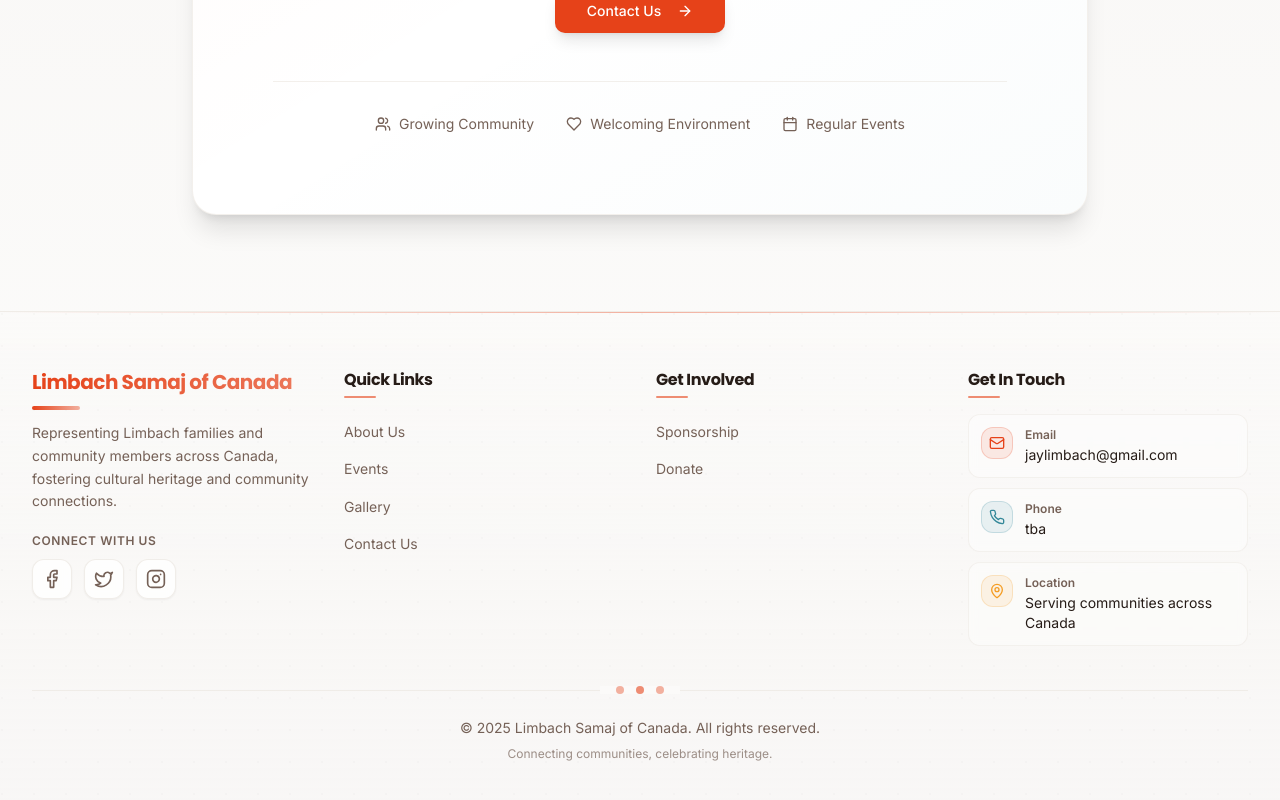
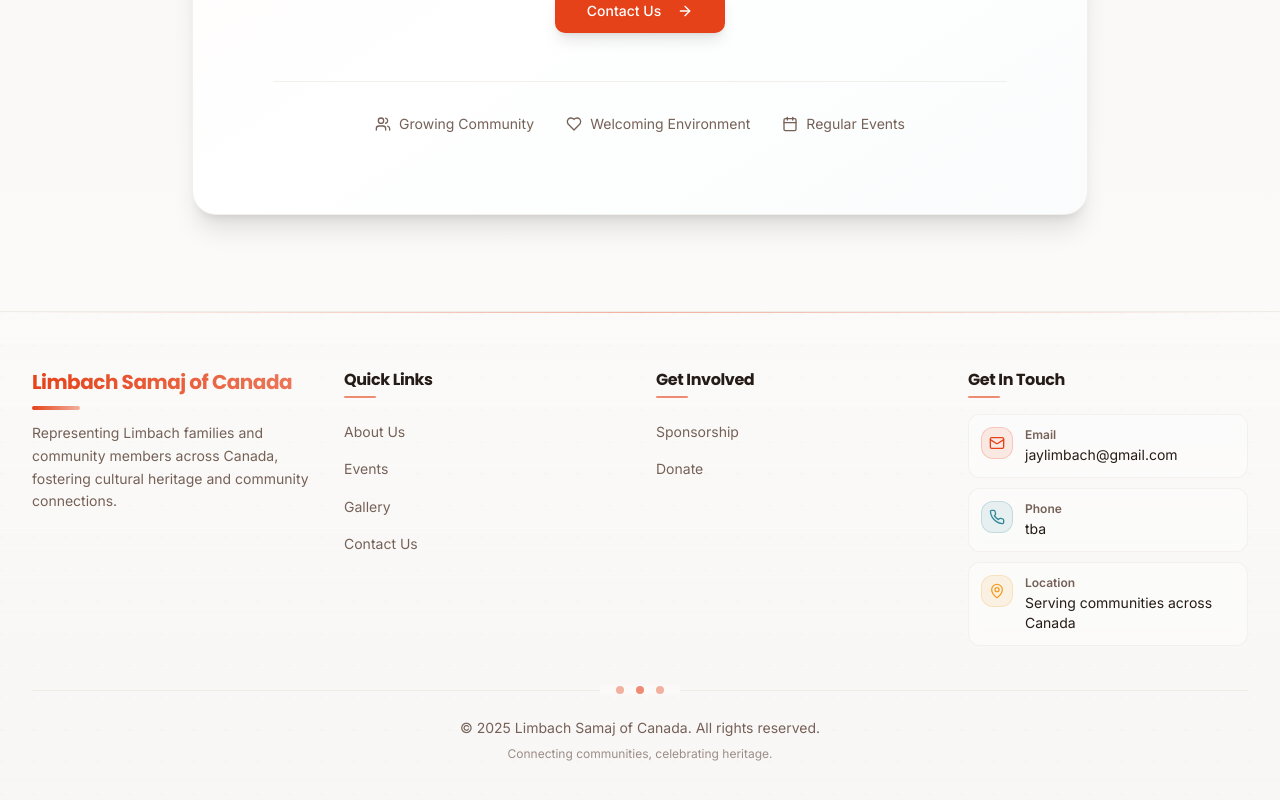
Before and after one commit to Krushil2644/limbach-samaj, a React (Vite) app: page / in a window 1280 px wide. Shown: the part 3250-4050 px from the top of the page. Built offline with nearby package versions, Linux system fonts and the light colour scheme; the HTML template or start-up script is replaced by a standard one.

Commit message:
Update Footer.tsx

```diff
--- a/src/components/Footer.tsx
+++ b/src/components/Footer.tsx
@@ -29,6 +29,7 @@ export default function Footer() {
             </div>
 
             {/* Social Links with enhanced styling */}
+            {siteConfig.showFooterSocialLinks && (  //temporary hidden
             <div>
               <p className="text-xs font-semibold text-muted-foreground uppercase tracking-wider mb-2.5">
                 Connect With Us
@@ -69,6 +70,8 @@ export default function Footer() {
                 )}
               </div>
             </div>
+            )}
+
           </div>
 
           {/* Quick Links */}
```
